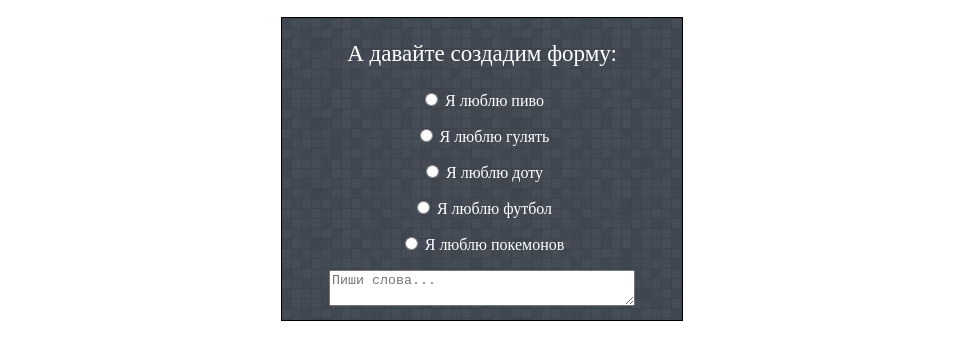
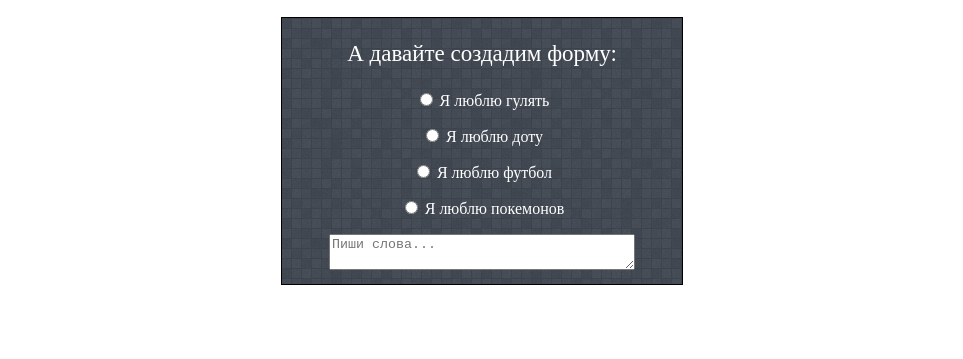
Before and after one commit to Bogdanchujko/DZ_Bogdan, a plain HTML site: page index.html in a window 1280 px wide. Shown: the part 1196-1555 px from the top of the page, without its empty margins (158-1121 px from the left). After the commit the page ends 1531 px from the top, so only its background shows below. Drawn offline with Linux system fonts and the light colour scheme.

Commit message:
polychilos

```diff
--- a/index.html
+++ b/index.html
@@ -64,7 +64,7 @@
 	</div>
 	<form>
 		<p class="box_form">А давайте создадим форму:</p>
-		<p><input type="radio" name="browser"> Я люблю пиво</p>
+
    		<p><input type="radio" name="browser"> Я люблю гулять</p>
    		<p><input type="radio" name="browser"> Я люблю доту</p>
    		<p><input type="radio" name="browser"> Я люблю футбол</p>
```
